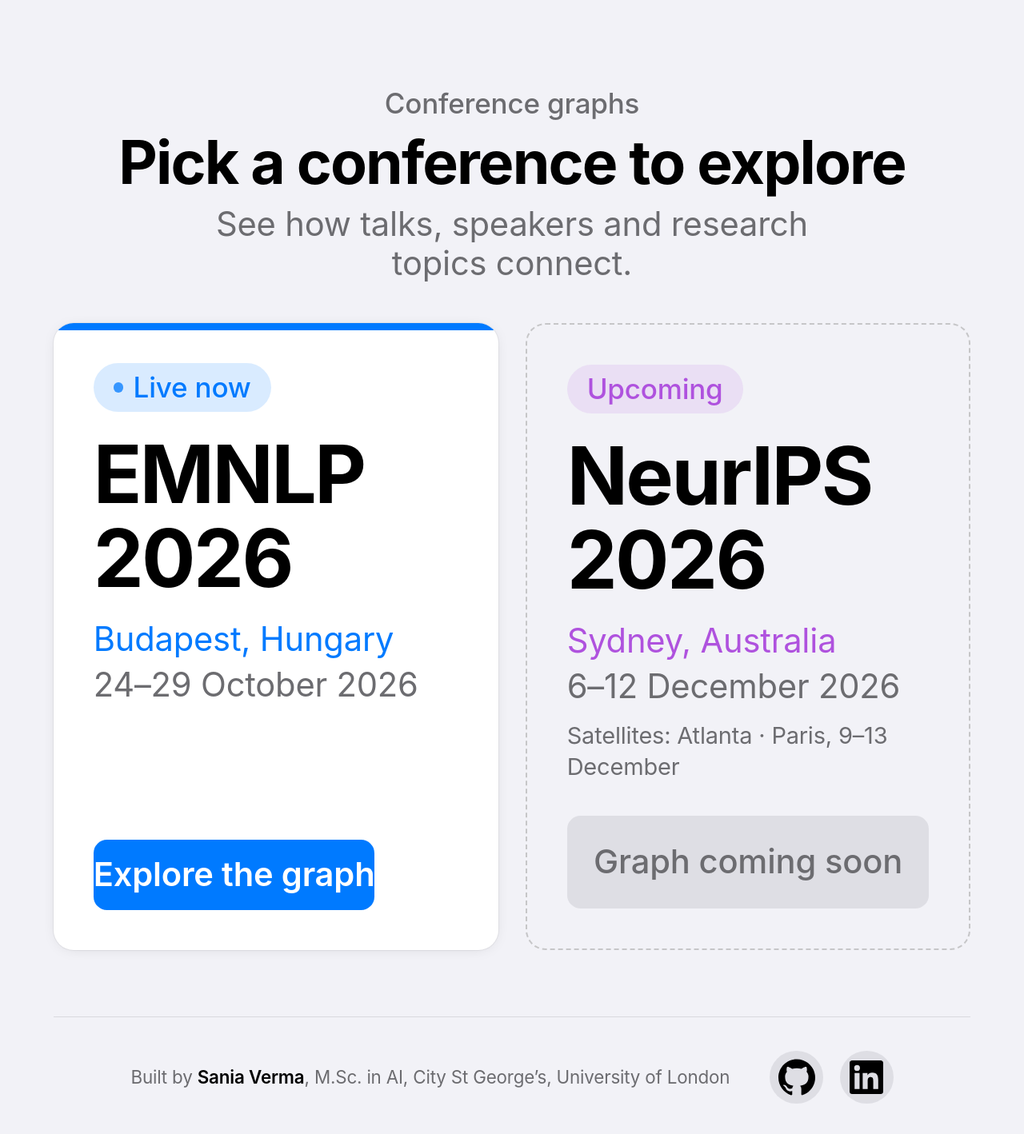
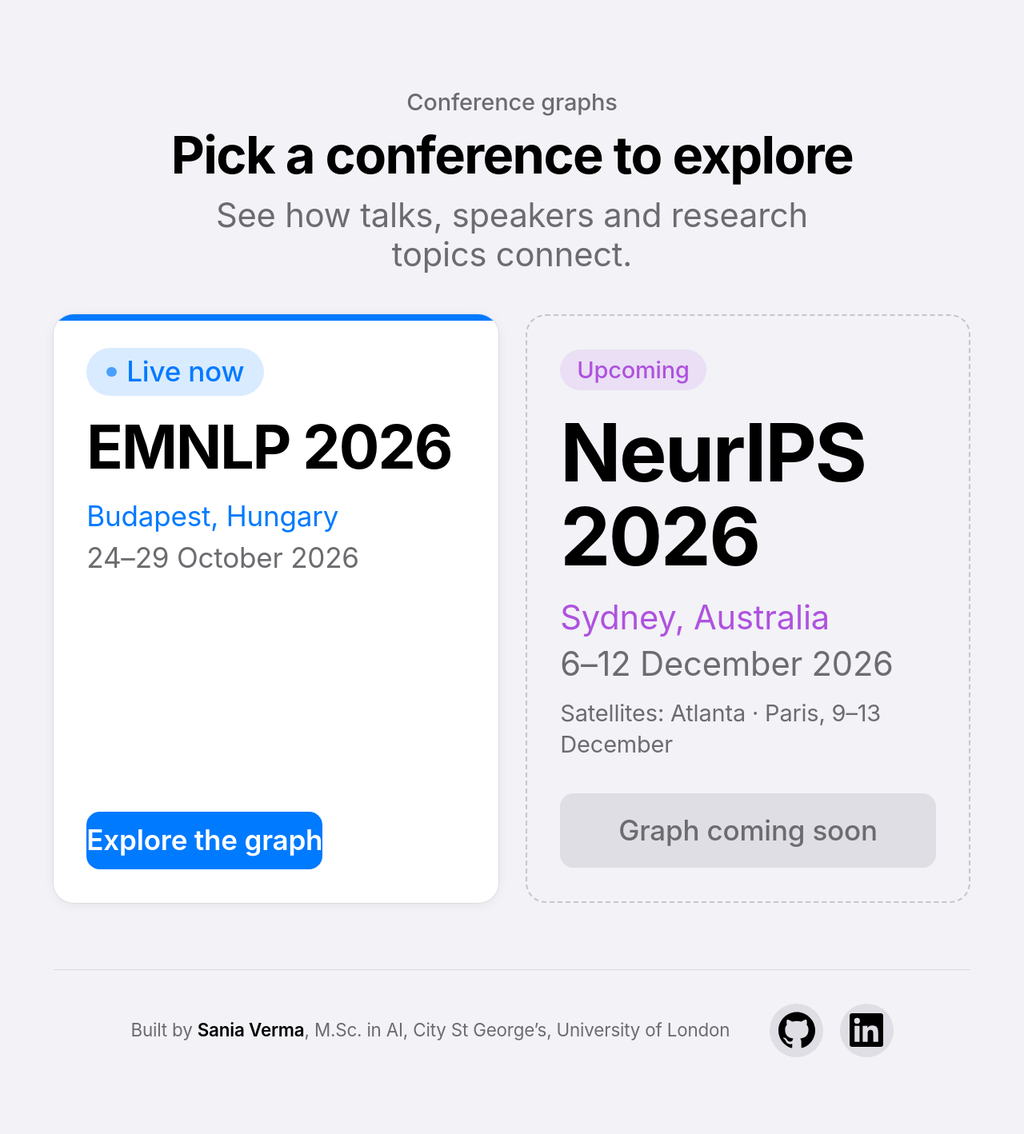
Before and after one commit to sania8/emnlp-graph, a Next.js app: page / in a window 1280 px wide. Shown: the top 1418 px of the page at 80% size. Built offline with nearby package versions, Linux system fonts and the light colour scheme.

Commit message:
Smaller text on conference picker

```diff
--- a/src/components/stage/ConferenceHub.tsx
+++ b/src/components/stage/ConferenceHub.tsx
@@ -66,8 +66,8 @@
   return (
     <div className="apple-light">
       <div className="mx-auto flex min-h-[70vh] w-full max-w-[90rem] flex-col justify-center px-6 py-16 text-center">
-        <p className="text-3xl font-medium text-muted">Conference graphs</p>
-        <h1 className="mt-3 text-6xl font-bold tracking-tight sm:text-7xl">Pick a conference to explore</h1>
+        <p className="text-2xl font-medium text-muted">Conference graphs</p>
+        <h1 className="mt-3 text-5xl font-bold tracking-tight sm:text-6xl">Pick a conference to explore</h1>
         <p className="mx-auto mt-4 max-w-3xl text-4xl text-muted">
           See how talks, speakers and research topics connect.
         </p>
@@ -82,7 +82,7 @@
                   if (window.matchMedia("(hover: none)").matches) setPinned((p) => !p);
                   else openWith("programme", e.clientX, e.clientY);
                 }}
-                className="group relative flex h-full w-full min-h-[38rem] flex-col justify-between overflow-hidden rounded-3xl bg-surface p-12 text-left shadow-[0_2px_20px_-8px_rgba(0,0,0,0.18)] ring-1 ring-black/5 transition-all duration-500 hover:shadow-[0_24px_70px_-24px_rgba(0,122,255,0.45)] focus-visible:outline-none focus-visible:ring-2 focus-visible:ring-accent"
+                className="group relative flex h-full w-full min-h-[32rem] flex-col justify-between overflow-hidden rounded-3xl bg-surface p-10 text-left shadow-[0_2px_20px_-8px_rgba(0,0,0,0.18)] ring-1 ring-black/5 transition-all duration-500 hover:shadow-[0_24px_70px_-24px_rgba(0,122,255,0.45)] focus-visible:outline-none focus-visible:ring-2 focus-visible:ring-accent"
               >
                 <div aria-hidden="true" className="absolute inset-x-0 top-0 h-2 bg-accent" />
                 <div>
@@ -96,11 +96,11 @@
                       Available
                     </span>
                   )}
-                  <h2 className="mt-6 text-7xl font-bold leading-[1.05] tracking-tight xl:text-8xl">
+                  <h2 className="mt-6 text-6xl font-bold leading-[1.05] tracking-tight xl:text-7xl">
                     {meta.conference}
                   </h2>
-                  <p className="mt-6 text-4xl text-accent">{meta.venue}</p>
-                  <p className="mt-2 text-4xl text-muted">{meta.dates}</p>
+                  <p className="mt-6 text-3xl text-accent">{meta.venue}</p>
+                  <p className="mt-2 text-3xl text-muted">{meta.dates}</p>
                 </div>
                 {SHOW_STATS && (
                   <dl className="mt-10 grid grid-cols-3 gap-4">
@@ -112,7 +112,7 @@
                     ))}
                   </dl>
                 )}
-                <span className="mt-8 flex min-h-[88px] items-center justify-center rounded-2xl bg-accent text-4xl font-semibold text-white transition-transform duration-300 group-hover:scale-[1.01]">
+                <span className="mt-8 flex min-h-[72px] items-center justify-center rounded-2xl bg-accent text-3xl font-semibold text-white transition-transform duration-300 group-hover:scale-[1.01]">
                   Explore the graph
                 </span>
               </button>
@@ -126,7 +126,7 @@
               />
             </div>
           ) : (
-            <div className="rounded-3xl bg-surface p-12 text-3xl ring-1 ring-black/5">
+            <div className="rounded-3xl bg-surface p-10 text-3xl ring-1 ring-black/5">
               No dataset yet. Run <code>npm run kg</code>, then reload.
             </div>
           )}
@@ -135,10 +135,10 @@
           <div
             aria-disabled
             style={{ ["--accent" as any]: "#AF52DE" } as React.CSSProperties}
-            className="flex min-h-[38rem] flex-col justify-between rounded-3xl border-2 border-dashed border-edge bg-transparent p-12"
+            className="flex min-h-[38rem] flex-col justify-between rounded-3xl border-2 border-dashed border-edge bg-transparent p-10"
           >
             <div>
-              <span className="inline-block rounded-full bg-accent/12 px-6 py-2 text-3xl font-medium text-accent">
+              <span className="inline-block rounded-full bg-accent/12 px-5 py-1.5 text-2xl font-medium text-accent">
                 Upcoming
               </span>
               <h2 className="mt-6 text-7xl font-bold leading-[1.05] tracking-tight xl:text-8xl">NeurIPS 2026</h2>
@@ -146,7 +146,7 @@
               <p className="mt-2 text-4xl text-muted">6–12 December 2026</p>
               <p className="mt-4 text-2xl text-muted">Satellites: Atlanta · Paris, 9–13 December</p>
             </div>
-            <p className="mt-10 rounded-2xl px-6 py-8 text-center text-4xl font-medium text-muted" style={{ background: FILL2 }}>
+            <p className="mt-10 rounded-2xl px-6 px-6 py-6 text-center text-3xl font-medium text-muted" style={{ background: FILL2 }}>
               Graph coming soon
             </p>
           </div>
```
